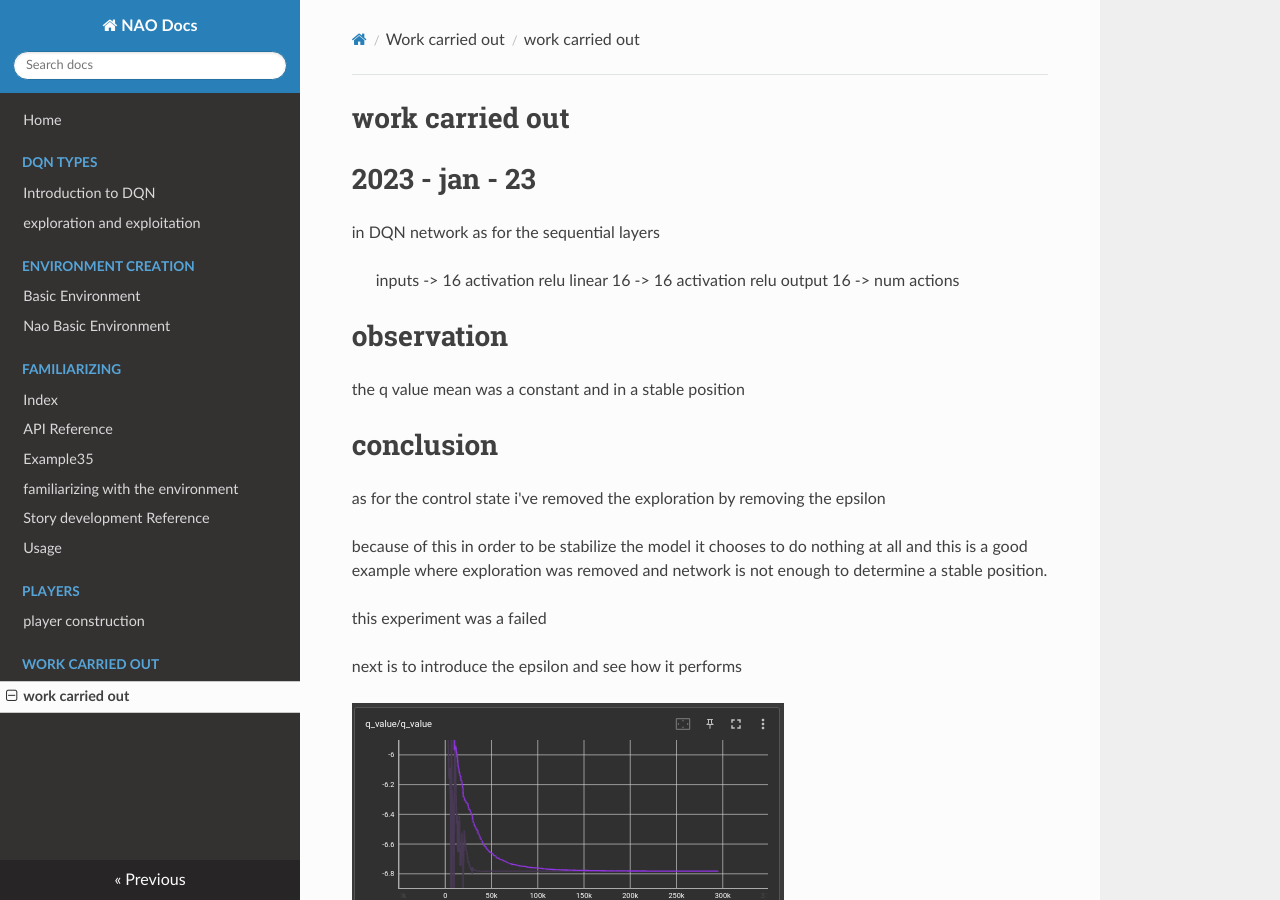
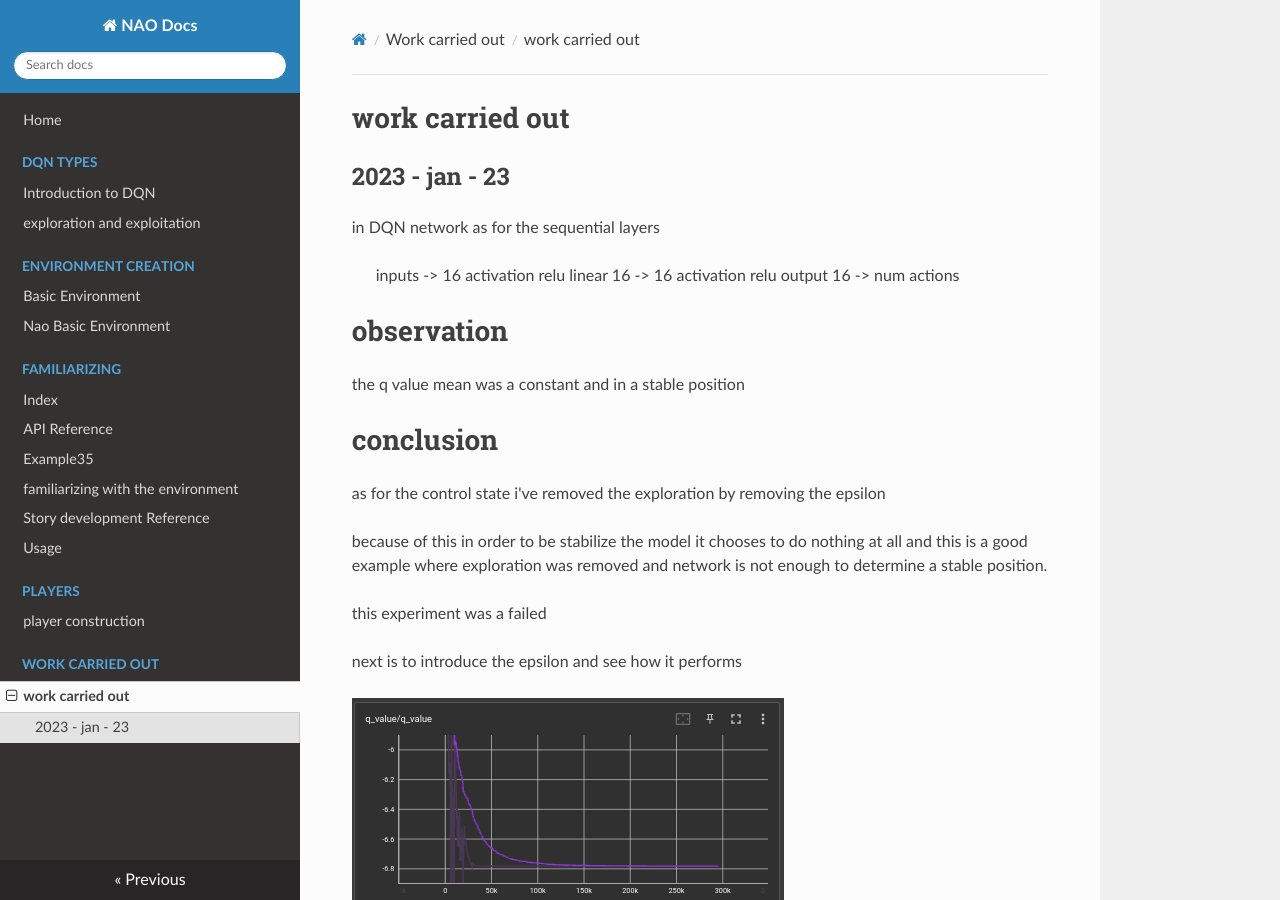
Before and after one commit to hasithz/Nao_doc, an MkDocs documentation site: the page built from docs/work carried out/2023 01 23.md, in a window 1280 px wide and 900 px high. Built offline with MkDocs 1.6.1, drawn with Linux system fonts in a browser that asks for light colours; nearby versions of some CDN libraries.

Commit message:
space update and topics updated

```diff
--- a/docs/work carried out/2023 01 23.md
+++ b/docs/work carried out/2023 01 23.md
@@ -1,6 +1,6 @@
 # work carried out
 
-# 2023 - jan - 23
+## 2023 - jan - 23
 
 in DQN network as for the sequential layers
 
@@ -18,7 +18,6 @@ as for the control state i've removed the exploration by removing the epsilon
 
 because of this in order to be stabilize the model it chooses to do nothing at all and this is a good example where exploration was removed and network is not enough to determine a stable position.
 
-
 this experiment was a failed
 
 next is to introduce the epsilon and see how it performs
@@ -27,7 +26,7 @@ next is to introduce the epsilon and see how it performs
 
 ![episode reward](https://github.com/hasithz/Nao_doc/blob/main/assets/images/2023-jan-24-reward.png?raw=true)
 
-# 2023 - jan - 24
+## 2023 - jan - 24
 
 ### tasks to do
 - [x] add a player where it generates random values with no probability to indicate a autistic behavior
```
